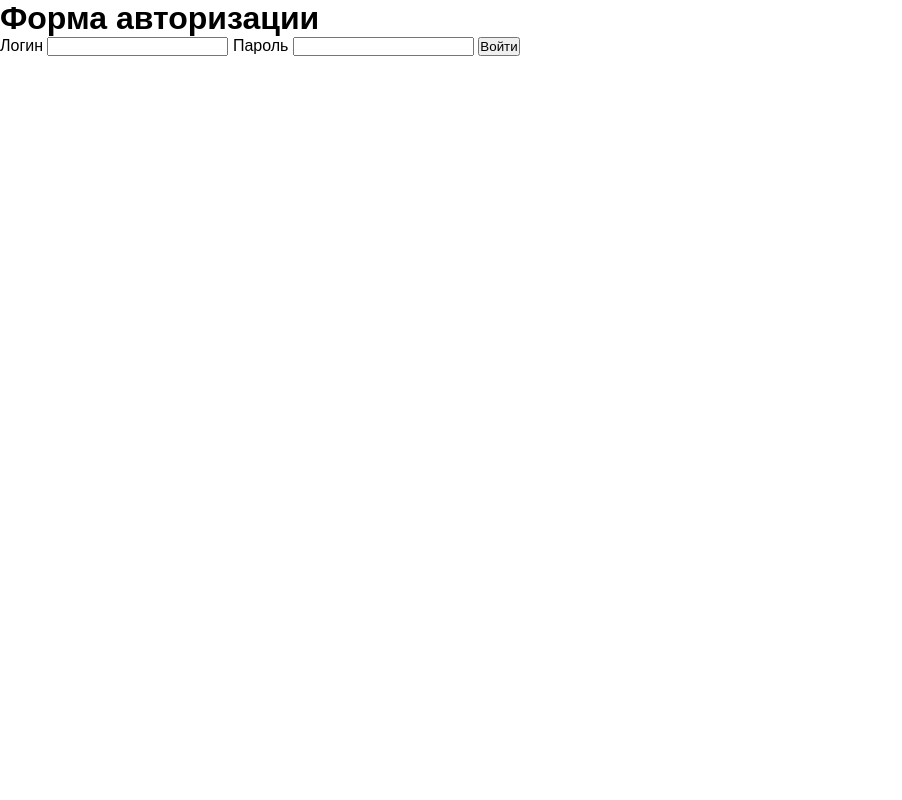
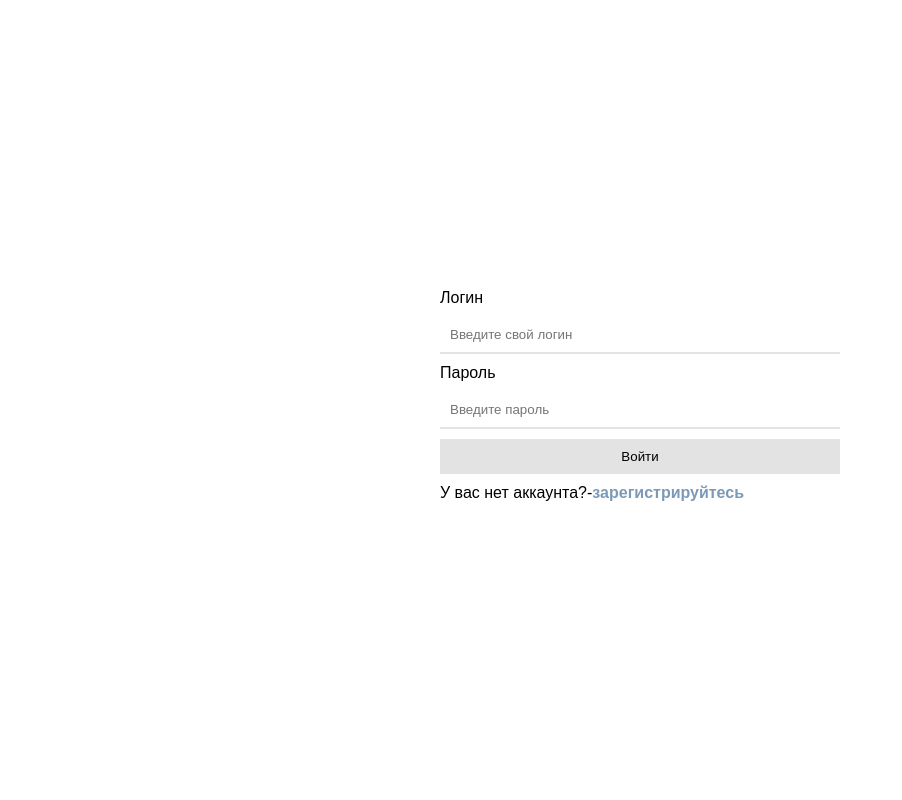
Before and after one commit to kseniazakharkina/Project01, a PHP site: page / in a window 1280 px wide. Shown: the whole page, without its empty margins (0-902 px from the left). Run offline with PHP 8.4, Linux system fonts and the light colour scheme.

```diff
--- a/php-auth/assets/css/main.css
+++ b/php-auth/assets/css/main.css
@@ -5,5 +5,37 @@
 }
 
 body{
+    height:100vh;
+    display:flex;
+    align-items: center;
+    justify-content:center ;
     font-family:Montserrat,sans-serif;
+
 }
+a{
+    color: #7c9ab7;
+    font-weight:bold;
+    text-decoration: none;
+}
+p{
+    margin:10px 0;
+}
+form {
+    display:flex;
+    flex-direction:column;
+    width:400px;
+}
+input{
+   margin:10px 0;
+   padding:10px;
+   border:unset;
+   border-bottom: 2px solid #e3e3e3;
+   outline:none;
+
+}
+button{
+    padding:10px;
+     background:#e3e3e3;
+     border: unset;
+     cursor: pointer;
+}
--- a/php-auth/index.php
+++ b/php-auth/index.html
@@ -6,14 +6,17 @@
 <link rel="stylesheet" href="assets/css/main.css">
 </head>
 <body>
-<h1>Форма авторизации</h1>
+<!--Форма авторизации-->
 <form action="" method=" ">
     <label>Логин</label>
-    <input type="text">
+    <input type="text" placeholder="Введите свой логин">
     <label>Пароль</label>
-    <input type="password">
+    <input type="password" placeholder="Введите пароль">
     <button>Войти</button>
-
+    <a href="#"></a>
+    <p>
+        У вас нет аккаунта?-<a href="#">зарегистрируйтесь</a>
+    </p>
 
 </form>
 
```
